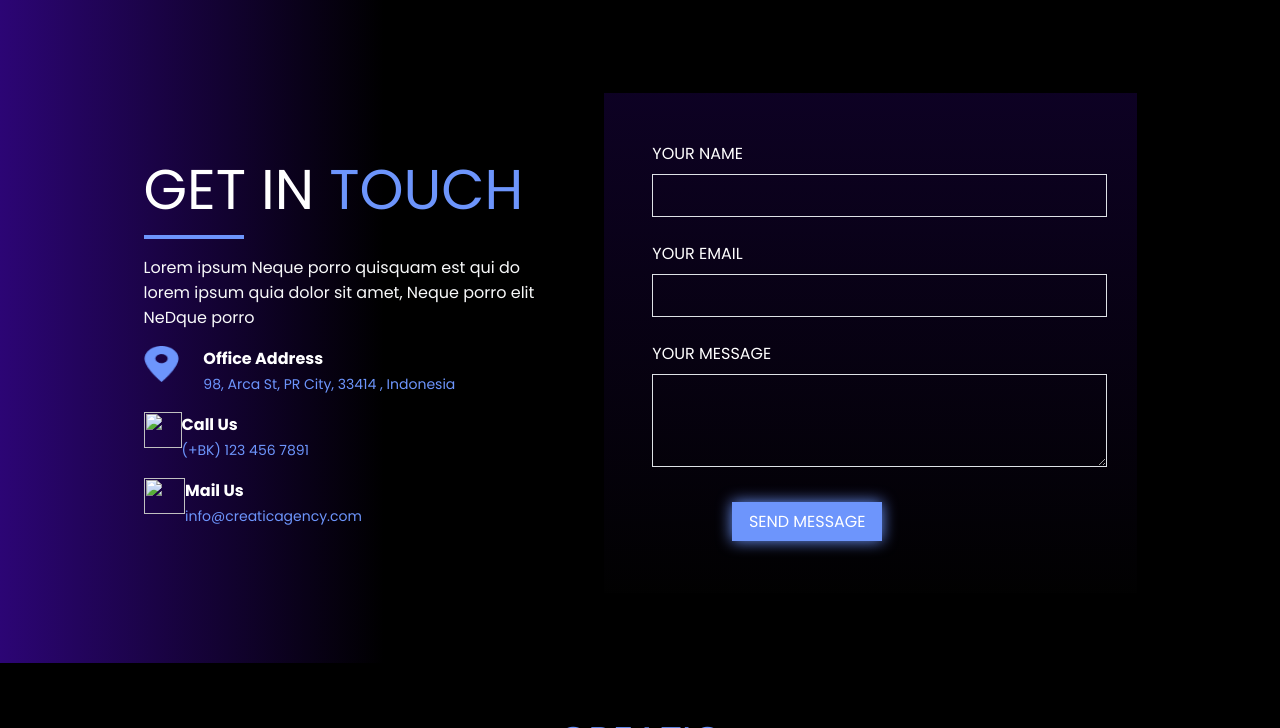
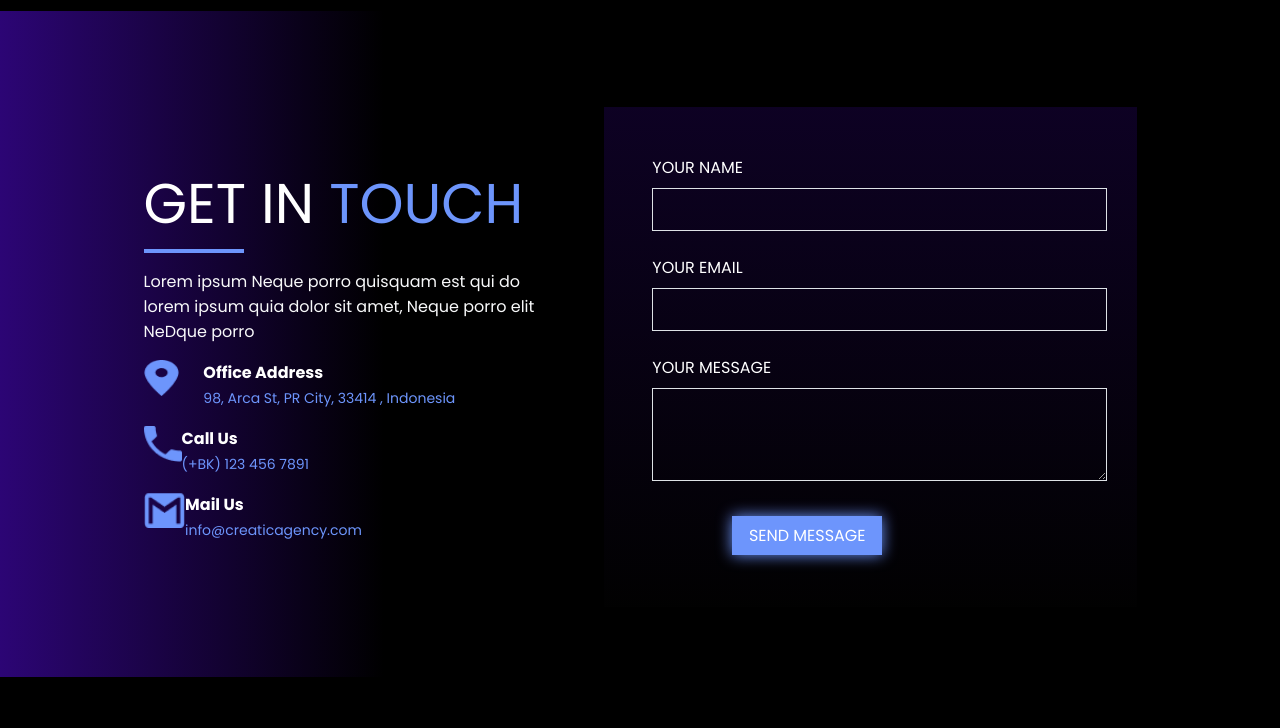
Before and after one commit to Abdul-Mujeeb00/Creatic-Website, a plain HTML site: page index.html in a window 1280 px wide. Shown: the part 5322-6050 px from the top of the page. Drawn offline with Linux system fonts and the light colour scheme.

Commit message:
First website

```diff
--- a/index.html
+++ b/index.html
@@ -161,7 +161,7 @@ quisquam est qui do lorem ipsum quia dolor sit amet, Lorem ipsum Neque quis ipsu
                 <img src="images/left.png" class="pg5pic lpic5">
                 <img src="images/mid.png" class="pg5pic" >
                 <img src="images/right.png" class="pg5pic rpic5">
-            <img src="Frame 30.png" class="changepicofpg5">
+            <img src="images/Frame 30.png" class="changepicofpg5">
             </div>
 </div>
 <!-- page6 -->
@@ -243,14 +243,14 @@ quisquam est qui do lorem ipsum quia dolor sit amet, Lorem ipsum Neque quis ipsu
                     </div>
                 </div>
                 <div class="contactpg8 contactpg8logo">
-                    <img src="call.png" class="logopg8 pg8logo2">
+                    <img src="images/call.png" class="logopg8 pg8logo2">
                     <div class="images/addresspg8">
                         <p class="namepg8">Call Us</p>
                         <small class="emailspg8">(+BK) 123 456 7891</small>
                     </div>
                 </div>
                 <div class="contactpg8 contactpg8logo">
-                    <img src="mail.png" class="logopg8 pg8logo3">
+                    <img src="images/mail.png" class="logopg8 pg8logo3">
                     <div class="images/addresspg8">
                         <p class="namepg8">Mail Us</p>
                         <small class="emailspg8">info@creaticagency.com</small>
```
